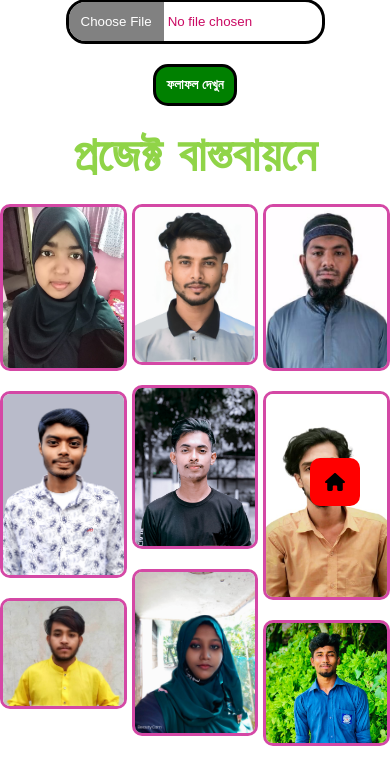
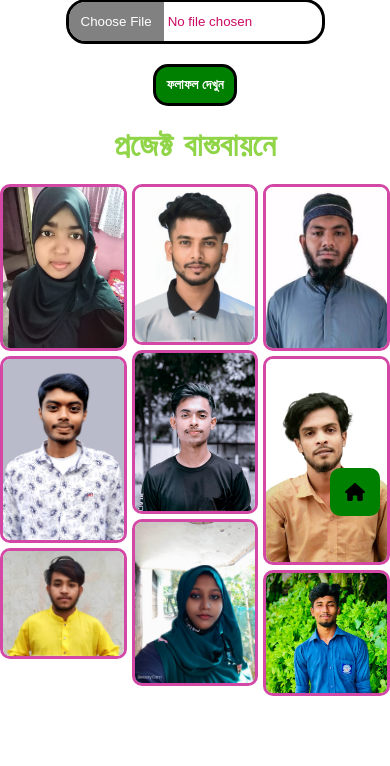
Before and after one commit to Shantonu-Acharjee/Farmer-Friend, a Flask app: page / in a window 390 px wide. Shown: the part 318-1084 px from the top of the page. After the commit the page ends 1014 px from the top, so only its background shows below. Run offline with Flask 2, Linux system fonts and the light colour scheme.

Commit message:
Responsive Done

```diff
--- a/static/css/main.css
+++ b/static/css/main.css
@@ -140,8 +140,32 @@
             bottom: 20px; /* Place the button at the bottom of the page */
             right: 30px; /* Place the button 30px from the right */
             z-index: 99; /* Make sure it does not overlap */
-            background-color: red; /* Set a background color */
+            background-color: green; /* Set a background color */
             cursor: pointer; /* Add a mouse pointer on hover */
             padding: 15px; /* Some padding */
             border-radius: 10px; /* Rounded corners */
         }
+
+
+        @media only screen and (max-width: 600px) {
+            .container-image .box-image .dream img{
+                margin-bottom: 5px;
+            }
+
+
+            .home img{
+
+                bottom: 10px !important;
+                right: 10px !important;
+
+            }
+
+            .container-image .heading h1{
+
+                font-size: 2rem;
+
+            }
+
+
+
+        }
```
Also changed, not shown: index.html (+23 -1 lines).
